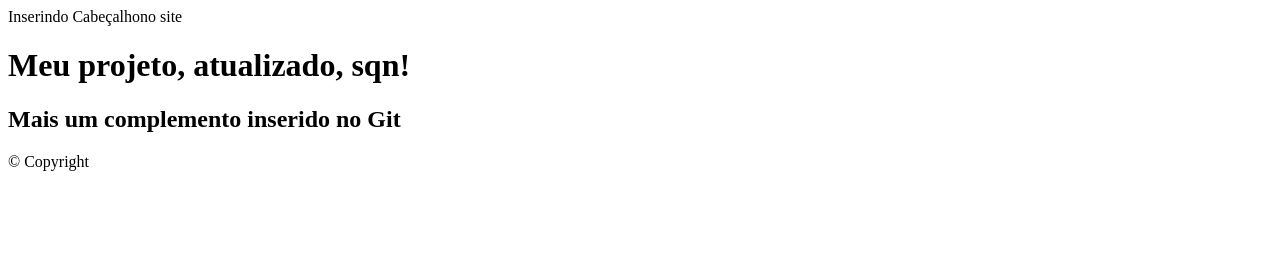
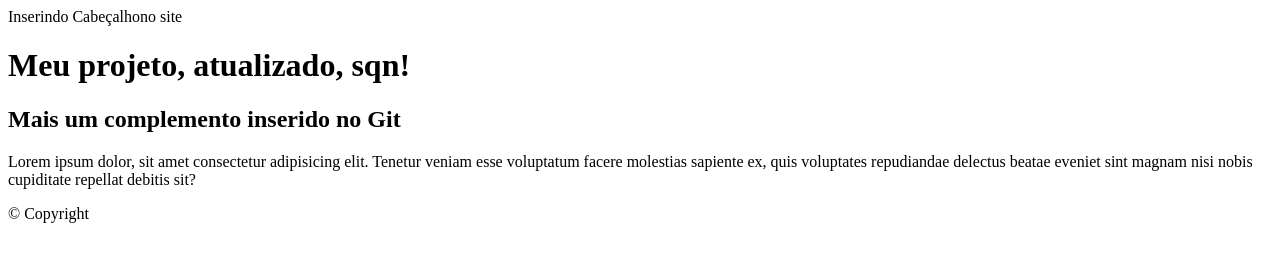
Before and after one commit to Tanamati/curso-git, a plain HTML site: page index.html in a window 1280 px wide. Drawn offline with Linux system fonts and the light colour scheme.

Commit message:
Adicionado parágrafo

```diff
--- a/index.html
+++ b/index.html
@@ -8,6 +8,7 @@
         <h1>Meu projeto, atualizado, sqn!</h1>
 
         <h2>Mais um complemento inserido no Git</h2>
+        <p>Lorem ipsum dolor, sit amet consectetur adipisicing elit. Tenetur veniam esse voluptatum facere molestias sapiente ex, quis voluptates repudiandae delectus beatae eveniet sint magnam nisi nobis cupiditate repellat debitis sit?</p>
     <footer>&copy Copyright</footer>
     </body>
 </html>
```
